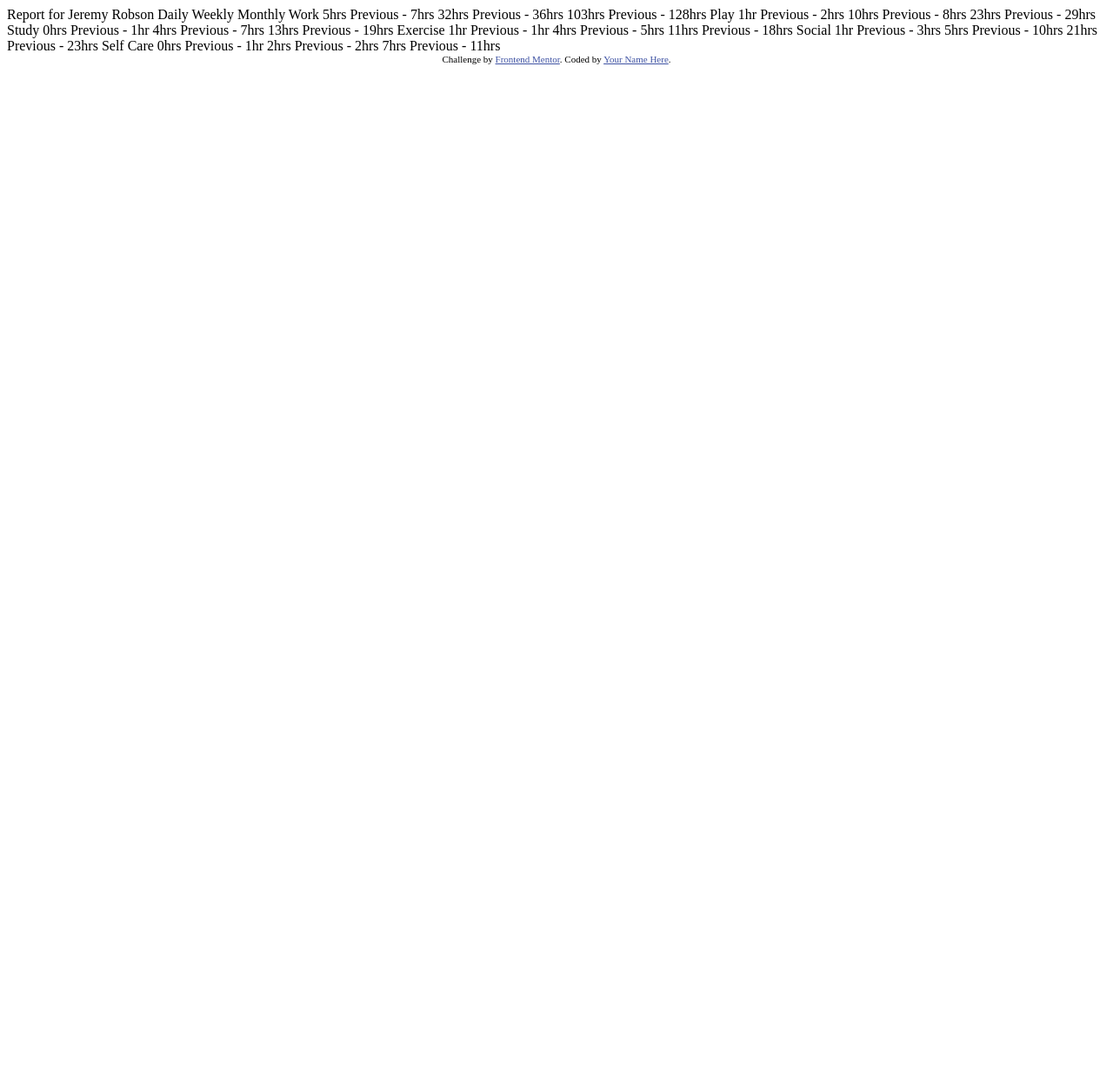
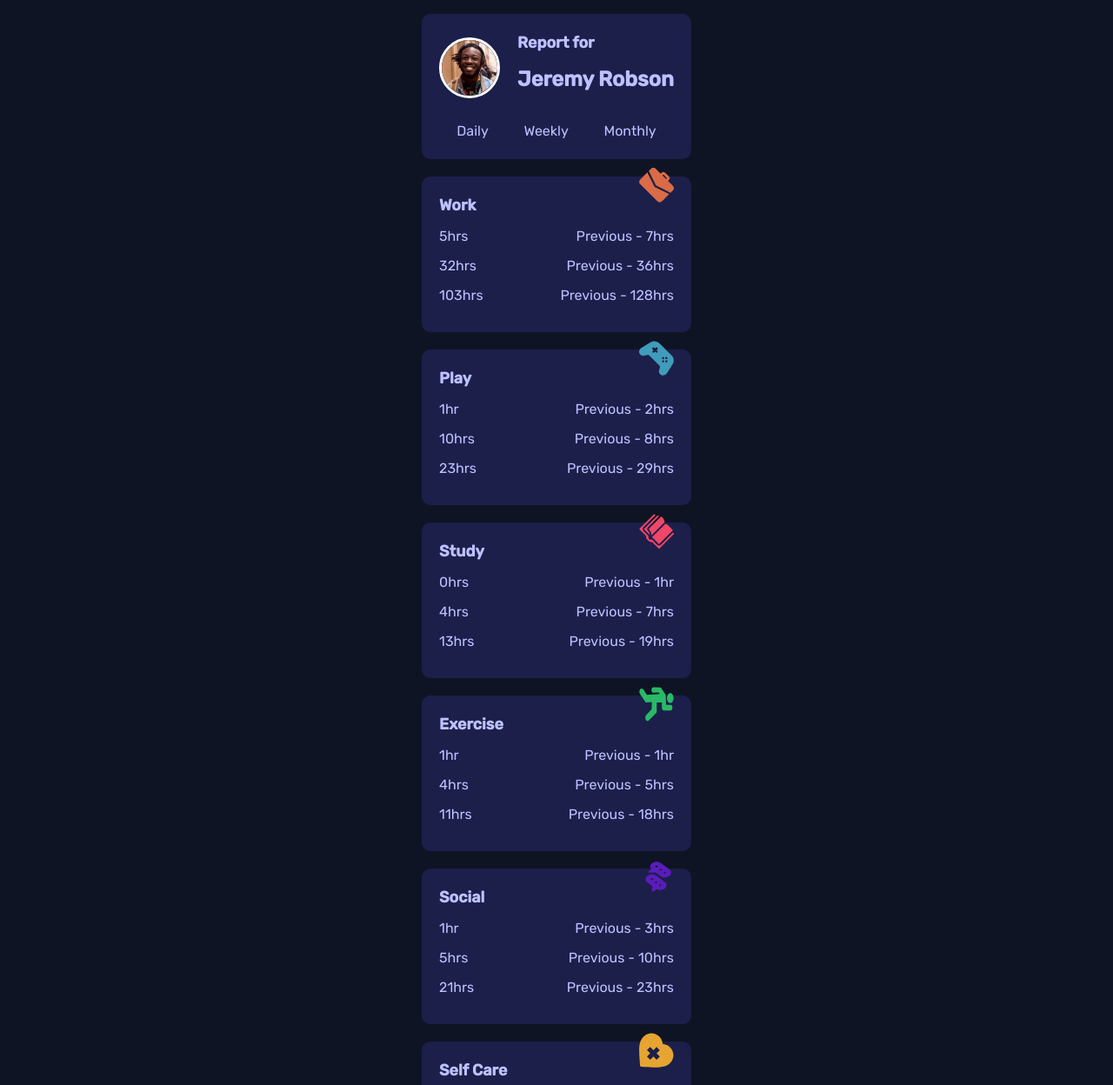
Before and after one commit to Zxjklp/time-tracking-dashboard-main, a plain HTML site: page index.html in a window 1280 px wide. Shown: the top 1248 px of the page at 87% size. Before the commit the page ends 800 px from the top, so only its background shows below. Drawn offline with Linux system fonts and the light colour scheme.

Commit message:
add images and starting code

```diff
--- /dev/null
+++ b/css/styles.css
@@ -0,0 +1,186 @@
+/* CSS RESET */
+/* https://www.joshwcomeau.com/css/custom-css-reset/ */
+
+/* Use a more-intuitive box-sizing model */
+*,
+*::before,
+*::after {
+  box-sizing: border-box;
+}
+
+/* Remove default margin */
+* {
+  margin: 0;
+}
+
+body {
+  /* Add accessible line-height */
+  line-height: 1.5;
+  /* Improve text rendering */
+  -webkit-font-smoothing: antialiased;
+  min-height: 100svh;
+}
+
+/* Improve media defaults */
+img,
+picture,
+video,
+canvas,
+svg {
+  display: block;
+  max-width: 100%;
+}
+
+/* Inherit fonts for form controls */
+input,
+button,
+textarea,
+select {
+  font: inherit;
+}
+
+/* Avoid text overflows */
+p,
+h1,
+h2,
+h3,
+h4,
+h5,
+h6 {
+  overflow-wrap: break-word;
+}
+
+/* Improve line wrapping */
+p {
+  text-wrap: pretty;
+}
+h1,
+h2,
+h3,
+h4,
+h5,
+h6 {
+  text-wrap: balance;
+}
+
+a {
+  text-decoration: none;
+}
+
+:root {
+  /* Colors */
+  --blue: hsl(246, 80%, 60%);
+  --light-red-work: hsl(15, 100%, 70%);
+  --soft-blue-play: hsl(195, 74%, 62%);
+  --light-red-study: hsl(348, 100%, 68%);
+  --lime-green-exercise: hsl(145, 58%, 55%);
+  --violet-social: hsl(264, 64%, 52%);
+  --soft-orange-self-care: hsl(43, 84%, 65%);
+  --very-dark-blue: hsl(226, 43%, 10%);
+  --dark-blue: hsl(235, 46%, 20%);
+  --desaturated-blue: hsl(235, 45%, 61%);
+  --pale-blue: hsl(236, 100%, 87%);
+
+  /* Typography */
+  --font-family: "Rubik", sans-serif;
+  --font-size-body: 1.125rem; /* 18px */
+  --font-size-title: 1.5rem; /* 24px */
+}
+
+body {
+  font-family: var(--font-family);
+  background-color: var(--very-dark-blue);
+  color: var(--pale-blue);
+  display: grid;
+  place-content: center;
+}
+
+.container {
+  max-inline-size: 23.4375rem; /* 375px */
+  padding: 1rem;
+}
+
+.profile {
+  background-color: var(--dark-blue);
+  padding: 1.25rem; /* 20px */
+  border-radius: 10px;
+}
+
+.profile__header {
+  display: flex;
+  align-items: center;
+  gap: 1.25rem; /* 20px */
+  margin-block-end: 1.25rem;
+}
+
+.profile__image {
+  width: 70px;
+  height: 70px;
+  border: 3px solid white;
+  border-radius: 50%;
+}
+
+.profile__info {
+  text-align: left;
+}
+
+.profile__title {
+  font-size: var(--font-size-body);
+}
+
+.profile__name {
+  font-size: var(--font-size-title);
+  margin: 10px 0;
+}
+
+.profile__nav {
+}
+
+.profile__nav-list {
+  list-style: none;
+  padding: 0;
+  display: flex;
+  justify-content: space-around;
+}
+
+.profile__nav-item {
+}
+
+.profile__nav-link {
+  color: var(--pale-blue);
+}
+
+.activity-cards {
+  margin-block-start: 1.25rem;
+}
+
+.activity-card {
+  background-color: var(--dark-blue);
+  padding: 1.25rem;
+  border-radius: 10px;
+  margin-block-end: 1.25rem;
+  position: relative;
+}
+
+.activity-card__icon {
+  position: absolute;
+  top: -10px;
+  right: 20px;
+  width: 40px;
+  height: 40px;
+}
+
+.activity-card__title {
+  font-size: var(--font-size-body);
+  margin-block-end: 0.625rem;
+}
+
+.activity-card__time {
+  display: flex;
+  justify-content: space-between;
+  margin-block-end: 0.625rem;
+}
+
+.activity-card__current,
+.activity-card__previous {
+}
--- a/index.html
+++ b/index.html
@@ -1,80 +1,178 @@
 <!DOCTYPE html>
 <html lang="en">
   <head>
-  <meta charset="UTF-8">
-  <meta name="viewport" content="width=device-width, initial-scale=1.0"> <!-- displays site properly based on user's device -->
-
-  <link rel="icon" type="image/png" sizes="32x32" href="./images/favicon-32x32.png">
-
+    <meta charset="UTF-8" />
+    <meta name="viewport" content="width=device-width, initial-scale=1.0" />
+    <meta
+      name="description"
+      content="Time tracking dashboard for monitoring daily, weekly, and monthly activities."
+    />
+    <link
+      rel="icon"
+      type="image/png"
+      sizes="32x32"
+      href="./images/favicon-32x32.png"
+    />
+    <link
+      rel="stylesheet"
+      href="https://fonts.googleapis.com/css2?family=Rubik:wght@300;400;500&display=swap"
+    />
+    <link rel="stylesheet" href="./css/styles.css" />
+    <script defer src="./js/main.js"></script>
     <title>Frontend Mentor | Time tracking dashboard</title>
-
-  <!-- Feel free to remove these styles or customise in your own stylesheet 👍 -->
-  <style>
-    .attribution { font-size: 11px; text-align: center; }
-    .attribution a { color: hsl(228, 45%, 44%); }
-  </style>
   </head>
   <body>
-
-  Report for
-  Jeremy Robson
-
-  Daily
-  Weekly
-  Monthly
-
-  Work
-  5hrs <!-- daily -->
-  Previous - 7hrs <!-- daily -->
-  32hrs <!-- weekly -->
-  Previous - 36hrs <!-- weekly -->
-  103hrs <!-- monthly -->
-  Previous - 128hrs <!-- monthly -->
-
-  Play
-  1hr <!-- daily -->
-  Previous - 2hrs <!-- daily -->
-  10hrs <!-- weekly -->
-  Previous - 8hrs <!-- weekly -->
-  23hrs <!-- monthly -->
-  Previous - 29hrs <!-- monthly -->
-
-  Study
-  0hrs <!-- daily -->
-  Previous - 1hr <!-- daily -->
-  4hrs <!-- weekly -->
-  Previous - 7hrs <!-- weekly -->
-  13hrs <!-- monthly -->
-  Previous - 19hrs <!-- monthly -->
-
-  Exercise
-  1hr <!-- daily -->
-  Previous - 1hr <!-- daily -->
-  4hrs <!-- weekly -->
-  Previous - 5hrs <!-- weekly -->
-  11hrs <!-- monthly -->
-  Previous - 18hrs <!-- monthly -->
-
-  Social
-  1hr <!-- daily -->
-  Previous - 3hrs <!-- daily -->
-  5hrs <!-- weekly -->
-  Previous - 10hrs <!-- weekly -->
-  21hrs <!-- monthly -->
-  Previous - 23hrs <!-- monthly -->
-
-  Self Care
-  0hrs <!-- daily -->
-  Previous - 1hr <!-- daily -->
-  2hrs <!-- weekly -->
-  Previous - 2hrs <!-- weekly -->
-  7hrs <!-- monthly -->
-  Previous - 11hrs <!-- monthly -->
-
-
-  <div class="attribution">
-    Challenge by <a href="https://www.frontendmentor.io?ref=challenge" target="_blank">Frontend Mentor</a>.
-    Coded by <a href="#">Your Name Here</a>.
+    <div class="container">
+      <header class="profile">
+        <div class="profile__header">
+          <img
+            src="./assets/images/image-jeremy.png"
+            alt="profile image of Jeremy Robson"
+            class="profile__image"
+          />
+          <div class="profile__info">
+            <h1 class="profile__title">Report for</h1>
+            <h2 class="profile__name">Jeremy Robson</h2>
+          </div>
+        </div>
+        <nav class="profile__nav">
+          <ul class="profile__nav-list">
+            <li class="profile__nav-item">
+              <a href="#" class="profile__nav-link">Daily</a>
+            </li>
+            <li class="profile__nav-item">
+              <a href="#" class="profile__nav-link">Weekly</a>
+            </li>
+            <li class="profile__nav-item">
+              <a href="#" class="profile__nav-link">Monthly</a>
+            </li>
+          </ul>
+        </nav>
+      </header>
+      <main>
+        <section class="activity-cards">
+          <article class="activity-card activity-card--work">
+            <img
+              src="./assets/images/icon-work.svg"
+              alt=""
+              class="activity-card__icon"
+            />
+            <h3 class="activity-card__title">Work</h3>
+            <div class="activity-card__time">
+              <p class="activity-card__current">5hrs</p>
+              <p class="activity-card__previous">Previous - 7hrs</p>
+            </div>
+            <div class="activity-card__time">
+              <p class="activity-card__current">32hrs</p>
+              <p class="activity-card__previous">Previous - 36hrs</p>
+            </div>
+            <div class="activity-card__time">
+              <p class="activity-card__current">103hrs</p>
+              <p class="activity-card__previous">Previous - 128hrs</p>
+            </div>
+          </article>
+          <article class="activity-card activity-card--play">
+            <img
+              src="./assets/images/icon-play.svg"
+              alt=""
+              class="activity-card__icon"
+            />
+            <h3 class="activity-card__title">Play</h3>
+            <div class="activity-card__time">
+              <p class="activity-card__current">1hr</p>
+              <p class="activity-card__previous">Previous - 2hrs</p>
+            </div>
+            <div class="activity-card__time">
+              <p class="activity-card__current">10hrs</p>
+              <p class="activity-card__previous">Previous - 8hrs</p>
+            </div>
+            <div class="activity-card__time">
+              <p class="activity-card__current">23hrs</p>
+              <p class="activity-card__previous">Previous - 29hrs</p>
+            </div>
+          </article>
+          <article class="activity-card activity-card--study">
+            <img
+              src="./assets/images/icon-study.svg"
+              alt=""
+              class="activity-card__icon"
+            />
+            <h3 class="activity-card__title">Study</h3>
+            <div class="activity-card__time">
+              <p class="activity-card__current">0hrs</p>
+              <p class="activity-card__previous">Previous - 1hr</p>
+            </div>
+            <div class="activity-card__time">
+              <p class="activity-card__current">4hrs</p>
+              <p class="activity-card__previous">Previous - 7hrs</p>
+            </div>
+            <div class="activity-card__time">
+              <p class="activity-card__current">13hrs</p>
+              <p class="activity-card__previous">Previous - 19hrs</p>
+            </div>
+          </article>
+          <article class="activity-card activity-card--exercise">
+            <img
+              src="./assets/images/icon-exercise.svg"
+              alt=""
+              class="activity-card__icon"
+            />
+            <h3 class="activity-card__title">Exercise</h3>
+            <div class="activity-card__time">
+              <p class="activity-card__current">1hr</p>
+              <p class="activity-card__previous">Previous - 1hr</p>
+            </div>
+            <div class="activity-card__time">
+              <p class="activity-card__current">4hrs</p>
+              <p class="activity-card__previous">Previous - 5hrs</p>
+            </div>
+            <div class="activity-card__time">
+              <p class="activity-card__current">11hrs</p>
+              <p class="activity-card__previous">Previous - 18hrs</p>
+            </div>
+          </article>
+          <article class="activity-card activity-card--social">
+            <img
+              src="./assets/images/icon-social.svg"
+              alt=""
+              class="activity-card__icon"
+            />
+            <h3 class="activity-card__title">Social</h3>
+            <div class="activity-card__time">
+              <p class="activity-card__current">1hr</p>
+              <p class="activity-card__previous">Previous - 3hrs</p>
+            </div>
+            <div class="activity-card__time">
+              <p class="activity-card__current">5hrs</p>
+              <p class="activity-card__previous">Previous - 10hrs</p>
+            </div>
+            <div class="activity-card__time">
+              <p class="activity-card__current">21hrs</p>
+              <p class="activity-card__previous">Previous - 23hrs</p>
+            </div>
+          </article>
+          <article class="activity-card activity-card--self-care">
+            <img
+              src="./assets/images/icon-self-care.svg"
+              alt=""
+              class="activity-card__icon"
+            />
+            <h3 class="activity-card__title">Self Care</h3>
+            <div class="activity-card__time">
+              <p class="activity-card__current">0hrs</p>
+              <p class="activity-card__previous">Previous - 1hr</p>
+            </div>
+            <div class="activity-card__time">
+              <p class="activity-card__current">2hrs</p>
+              <p class="activity-card__previous">Previous - 2hrs</p>
+            </div>
+            <div class="activity-card__time">
+              <p class="activity-card__current">7hrs</p>
+              <p class="activity-card__previous">Previous - 11hrs</p>
+            </div>
+          </article>
+        </section>
+      </main>
     </div>
   </body>
 </html>
```
Also changed, not shown: assets/images/favicon-32x32.png (renamed from images/favicon-32x32.png), assets/images/icon-ellipsis.svg (renamed from images/icon-ellipsis.svg), assets/images/icon-exercise.svg (renamed from images/icon-exercise.svg), assets/images/icon-play.svg (renamed from images/icon-play.svg), assets/images/icon-self-care.svg (renamed from images/icon-self-care.svg), assets/images/icon-social.svg (renamed from images/icon-social.svg), assets/images/icon-study.svg (renamed from images/icon-study.svg), assets/images/icon-work.svg (renamed from images/icon-work.svg), assets/images/image-jeremy.png (renamed from images/image-jeremy.png), js/main.js (added). Lines whose indentation alone changed are shown as unchanged.
